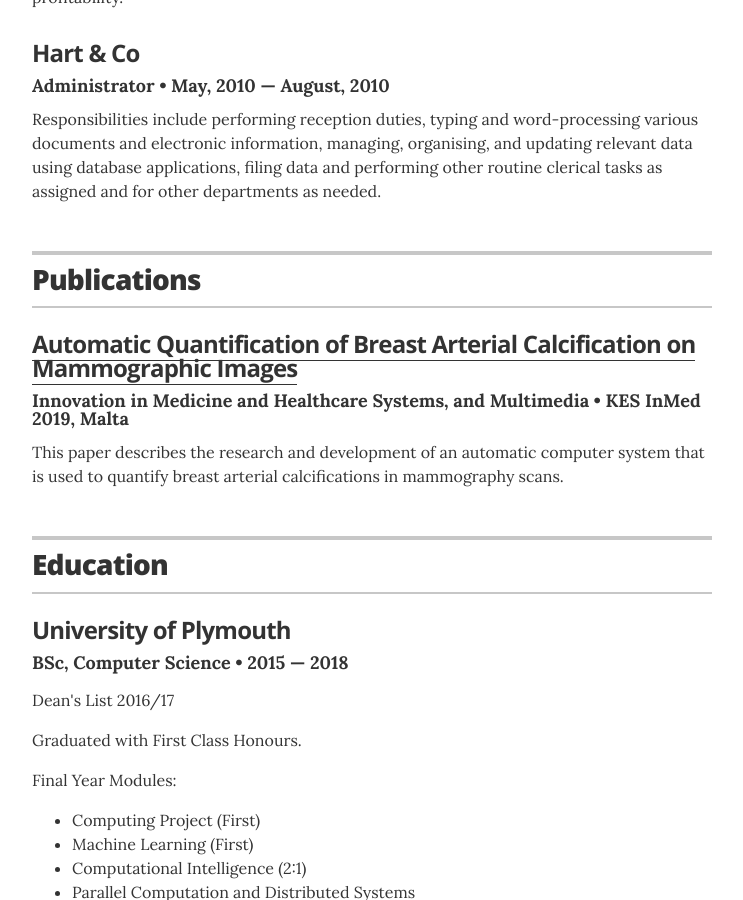
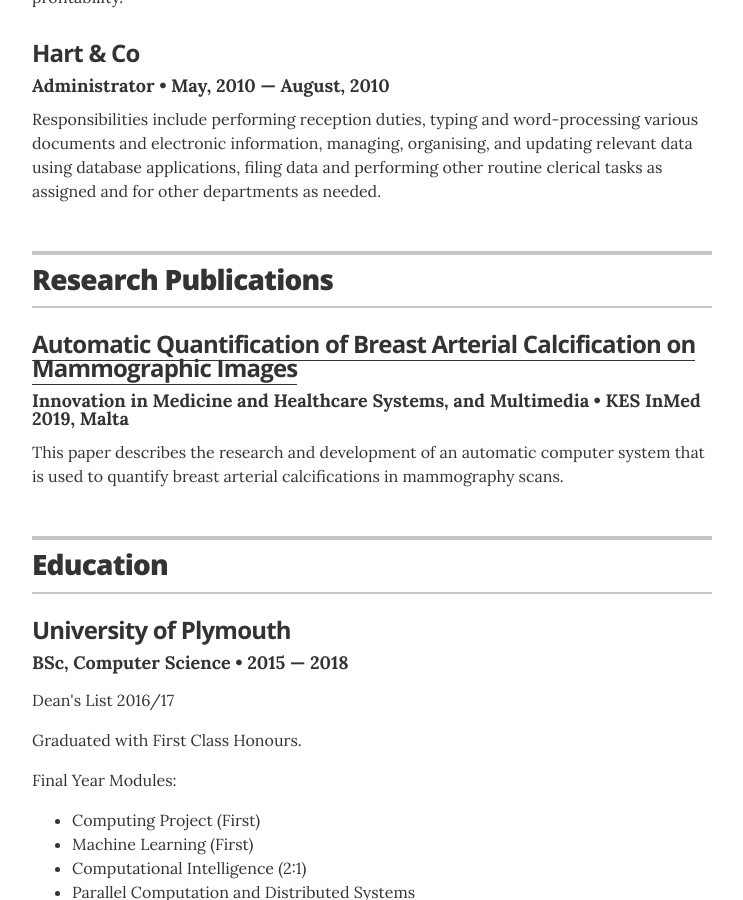
Before and after one commit to nmazidi/nmazidi.github.io, a Jekyll site: the page built from index.html, in a window 1280 px wide and 900 px high, scrolled down 1201 px. Shown: the whole window, without its empty margins (268-1011 px from the left). Built offline with Jekyll 4.4.1, drawn with Linux system fonts in a browser that asks for light colours.

Commit message:
slight change to pubs

```diff
--- a/_layouts/resume.html
+++ b/_layouts/resume.html
@@ -71,7 +71,7 @@
       <section class="content-section">
 
         <header class="section-header">
-          <h2>Publications</h2>
+          <h2>Research Publications</h2>
         </header>
 
         {% for recognition in site.data.recognitions %}
```
